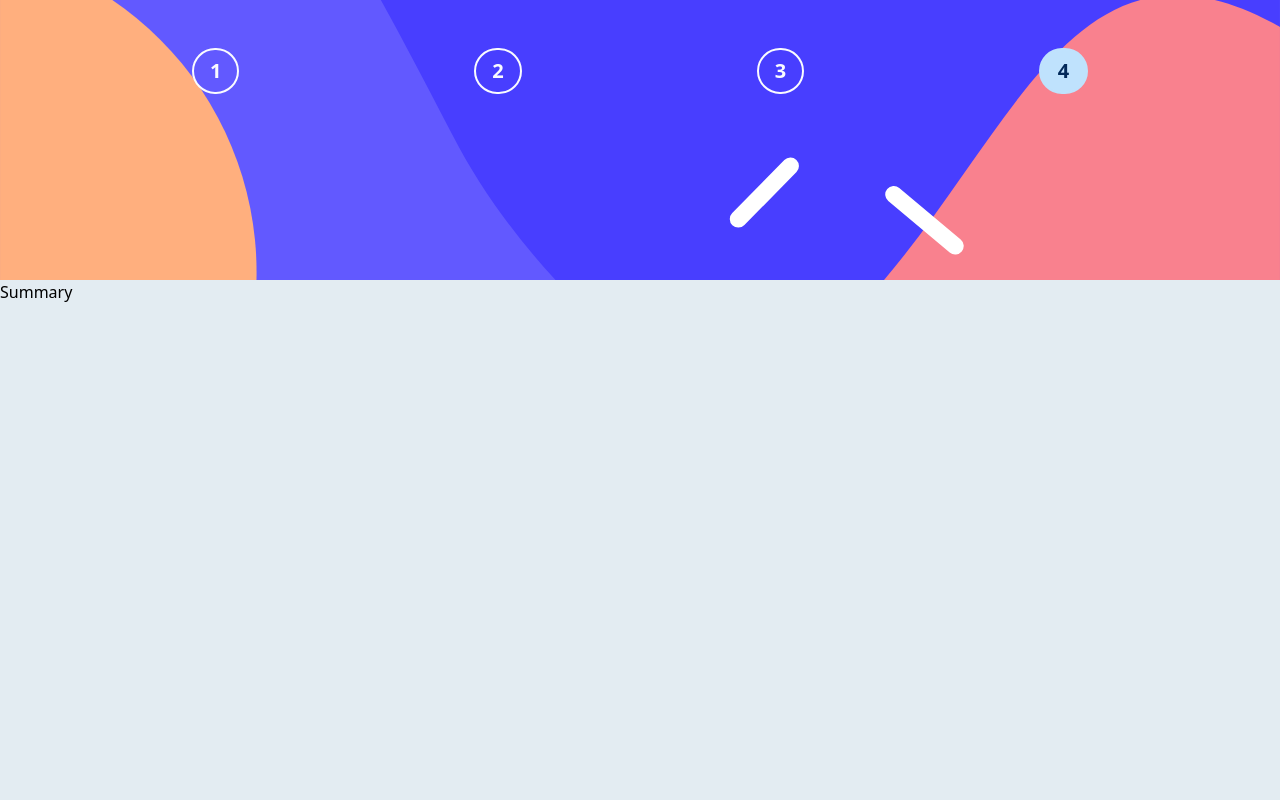
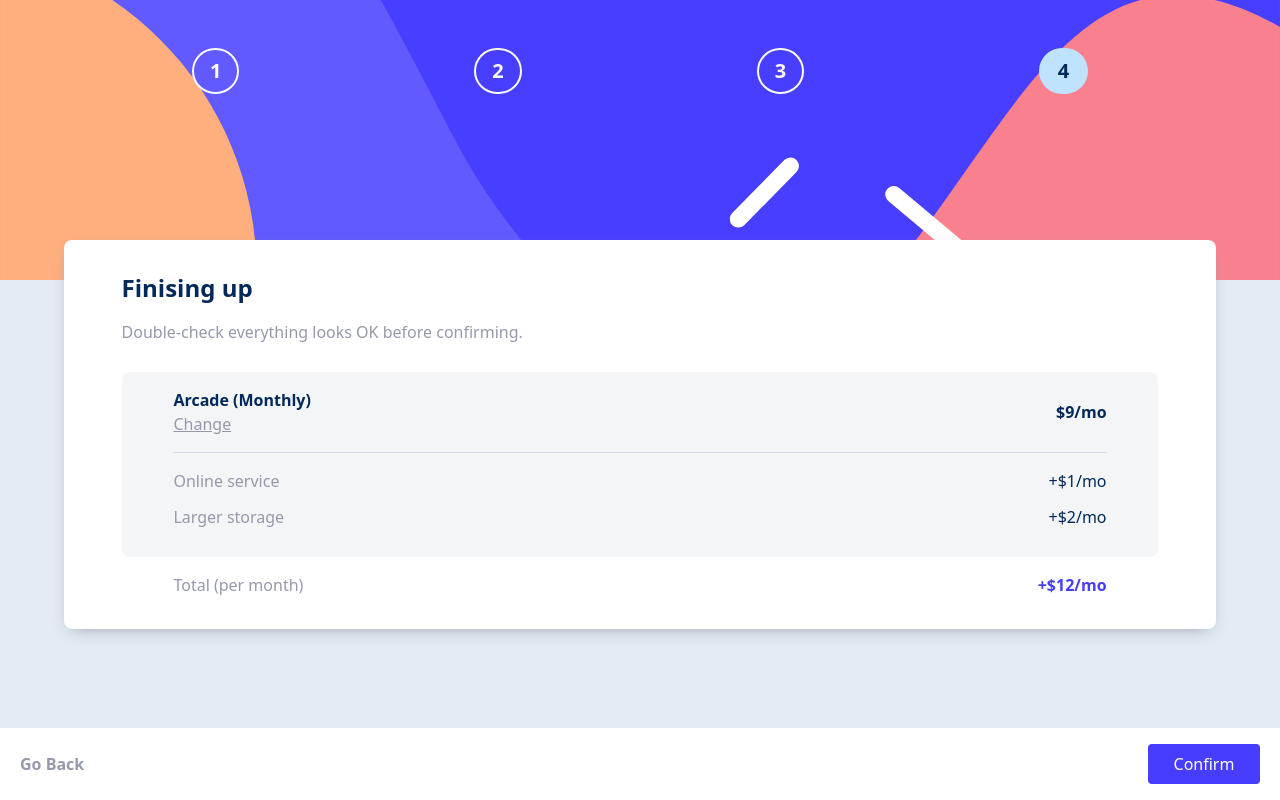
Before and after one commit to teju-doyin/multi-step-form, a React (Vite) app: page /summary in a window 1280 px wide. Built offline with nearby package versions, Linux system fonts and the light colour scheme.

Commit message:
all pages complete

```diff
--- a/src/AddOns.jsx
+++ b/src/AddOns.jsx
@@ -14,7 +14,7 @@ const AddOns = () => {
       }
     });
   };
-  console.log(selectedAddOn)
+  // console.log(selectedAddOn)
   const addOns = [
     {
       id:1,
@@ -50,7 +50,7 @@ const AddOns = () => {
           const isSelected = selectedAddOn.some((item) => item.id === addOn.id);
           return (
           <div
-            className={` flex mb-5 justify-between items-center border border-lightGray  ${isSelected?'border border-blue bg-veryLightBlue':'border-lightGray'} rounded-md p-3 cursor-default`}
+            className={` flex mb-5 justify-between items-center border border-lightGray  ${isSelected?'border border-deepBlue bg-veryLightBlue':'border-lightGray'} rounded-md p-3 cursor-default`}
             key={addOn.id}>
             <div className="flex justify-between items-center gap-2">
               <div className="custom-checkbox" >
@@ -74,7 +74,7 @@ const AddOns = () => {
       </section>
 
     </PageBackground>
-    <FooterButtons  lightButtonText='Go Back' buttonText='Next Step' linkBack='/plan' linkNext='/summary'/>
+    <FooterButtons  lightButtonText='Go Back' buttonText='Next Step' linkBack='/plan' linkNext='/summary' style='bg-deepBlue'/>
     </>
   )
 }
--- /dev/null
+++ b/src/Complete.jsx
@@ -0,0 +1,18 @@
+import React from 'react'
+import PageBackground from './components/PageBackground'
+import complete from '/images/icon-thank-you.svg'
+const Complete = () => {
+  return (
+    <PageBackground>
+        <div className="w-[85%]  mx-auto text-center flex  flex-col items-center  ">
+            <img src={complete} alt="" width={60} />
+          <h2 className='title mt-4 '>Thank you!</h2>
+          <p className='text-gray mb-7'>Thank you for confirming your purchase subscription!
+            We hope you have fun using our platform. If you ever nee support, please feel free
+            to email us at support@loremgaming.com.</p>
+        </div>
+    </PageBackground>
+  )
+}
+
+export default Complete
--- a/src/Info.jsx
+++ b/src/Info.jsx
@@ -34,7 +34,7 @@ const Info = () => {
           </div>
         </form>
     </PageBackground>
-    <FooterButtons  lightButtonText='' buttonText='Next Step' linkBack='' linkNext='./plan'/>
+    <FooterButtons  lightButtonText='' buttonText='Next Step' linkBack='' linkNext='./plan' style='bg-deepBlue'/>
     </>
   )
 }
--- a/src/Plan.jsx
+++ b/src/Plan.jsx
@@ -9,21 +9,21 @@ const Plan = () => {
     {
       id:1,
       name: "Arcade",
-      image: '../../public/images/icon-arcade.svg',
+      image: '/images/icon-arcade.svg',
       pricePerMonth: 9,
       pricePerYear:90,
     },
     {
       id:2,
       name: "Advanced",
-      image: '../../public/images/icon-advanced.svg',
+      image: '/images/icon-advanced.svg',
       pricePerMonth: 12,
       pricePerYear:120,
     },
     {
       id:3,
       name: "Pro",
-      image: '../../public/images/icon-pro.svg',
+      image: '/images/icon-pro.svg',
       pricePerMonth: 15,
       pricePerYear:150,
     },
@@ -59,7 +59,7 @@ const Plan = () => {
         </div>
       </section>
     </PageBackground>
-    <FooterButtons  lightButtonText='Go Back' buttonText='Next Step' linkBack='../' linkNext='../add-ons'/>
+    <FooterButtons  lightButtonText='Go Back' buttonText='Next Step' linkBack='../' linkNext='../add-ons' style='bg-deepBlue'/>
     </>
   )
 }
--- a/src/Summary.jsx
+++ b/src/Summary.jsx
@@ -1,8 +1,78 @@
-import React from 'react'
+import React, { useState } from 'react'
+import FooterButtons from './components/FooterButtons'
+import PageBackground from './components/PageBackground'
+import { Link } from 'react-router-dom'
+import Complete from './Complete'
+const Summary = () => {
+  const [showCompleteModal, setShowCompleteModal] = useState(false)
 
-const Summary = () => {
+  const handleModalDisplay=()=>{
+    setShowCompleteModal(true)
+  }
+  const planSummary = [{
+    plan: "Arcade",
+    renewal: "Monthly",
+    price: 9,
+    addOns: [
+    {
+      id: 1,
+      title: "Online service",
+      price: 1,
+    },
+    {
+      id: 2,
+      title: "Larger storage",
+      price: 2,
+    }],
+    total: 12
+  }]
+  if (showCompleteModal){
+    return(
+      <Complete/>
+    )
+  }
+
   return (
-    <div>Summary</div>
+
+    <>
+     <PageBackground>
+      <div className="w-[90%]  mx-auto ">
+        <h2 className='title'>Finising up</h2>
+        <p className='text-gray mb-7'>Double-check everything looks OK before confirming.</p>
+      </div>
+      <section className="w-[90%]  mx-auto ">
+        {planSummary.map((info,index)=>(
+          <>
+          <div key={index}className="bg-veryLightBlue rounded-lg mb-4 " >
+            <div className="w-[90%]  mx-auto py-4">
+              <div className="flex justify-between items-center">
+                <div className="">
+                  <p className='text-deepBlue font-semibold'>{info.plan} ({info.renewal})</p>
+                  <Link to='/plan' className=' underline text-gray'>Change</Link>
+                </div>
+                <span className='text-deepBlue font-bold'>${info.price}/mo</span>
+              </div>
+              <div className="h-[1px] w-full bg-lightGray my-4"></div>
+              <div className="">
+                {info.addOns.map((addOn)=>(
+                  <p key={addOn.id} className="flex justify-between items-center mb-3">
+                    <span className='text-gray'>{addOn.title}</span>
+                    <span className='text-deepBlue font-med'>+${addOn.price}/mo</span>
+                  </p>
+                ))}
+              </div>
+            </div>
+          </div>
+          <p className='w-[90%]  mx-auto  flex justify-between items-center'>
+            <span className='text-gray'>Total (per month)</span>
+            <span className='text-blue font-bold'>+${info.total}/mo</span>
+          </p>
+          </>
+        ))}
+      </section>
+    </PageBackground>
+    <FooterButtons  lightButtonText='Go Back' buttonText='Confirm' linkBack='/add-ons' linkNext='' style='bg-blue' handleNext={handleModalDisplay}/>
+    </>
   )
 }
 
--- a/src/components/FooterButtons.jsx
+++ b/src/components/FooterButtons.jsx
@@ -1,14 +1,16 @@
 import React from 'react'
 import { Link } from 'react-router-dom'
-const FooterButtons = ({lightButtonText, buttonText, linkBack, linkNext}) => {
+const FooterButtons = ({lightButtonText, buttonText, linkBack, linkNext, style, handleNext}) => {
   return (
     <div className=' important w-full '>
-        <div className=" bg-white absolute bottom-0 py-8 px-5 w-full flex justify-between items-center">
+        <div className=" bg-white absolute bottom-0 py-4 px-5 w-full flex justify-between items-center">
           <Link to={linkBack}>
             <button className='text-gray font-semibold'>{lightButtonText}</button>
           </Link>
           <Link to={linkNext}>
-            <button className='bg-deepBlue rounded text-white px-3 py-2' >
+            <button
+              onClick={handleNext}
+              className={` rounded text-white px-3 py-2 w-[7rem] ${style}`} >
               {buttonText}
             </button>
           </Link>
--- a/src/components/PageBackground.jsx
+++ b/src/components/PageBackground.jsx
@@ -2,8 +2,8 @@ import React from 'react'
 
 const PageBackground = ({children}) => {
   return (
-    <section className='bg-[hsl(204, 35%, 92%)]  h-[22rem]'>
-        <div className="bg-white w-[90%] mx-auto rounded-lg relative -top-8 py-8 back-shadow">
+    <section className='zzB'>
+        <div className="bg-white w-[90%] mx-auto rounded-lg relative -top-10 py-8 back-shadow">
             {children}
         </div>
     </section>
--- a/src/index.css
+++ b/src/index.css
@@ -9,7 +9,7 @@ body{
   background-color: white !important;
 }
 .side-nav-bg{
-  background-image: url(./public/images/bg-sidebar-mobile.svg);
+  background-image: url(/images/bg-sidebar-mobile.svg);
   background-position: center;
   background-repeat: no-repeat;
   background-size: cover;
```
